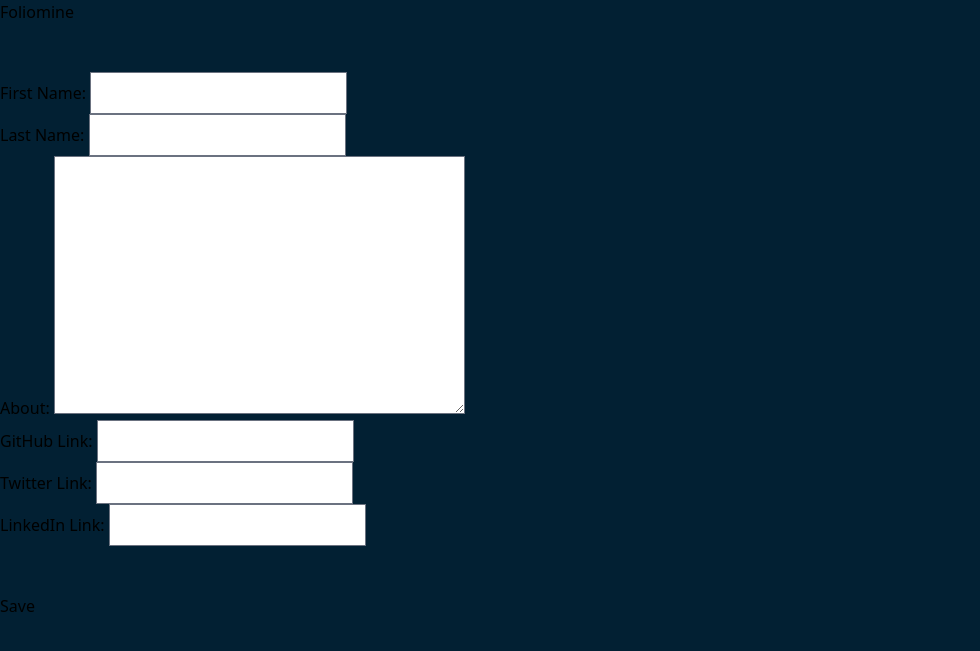
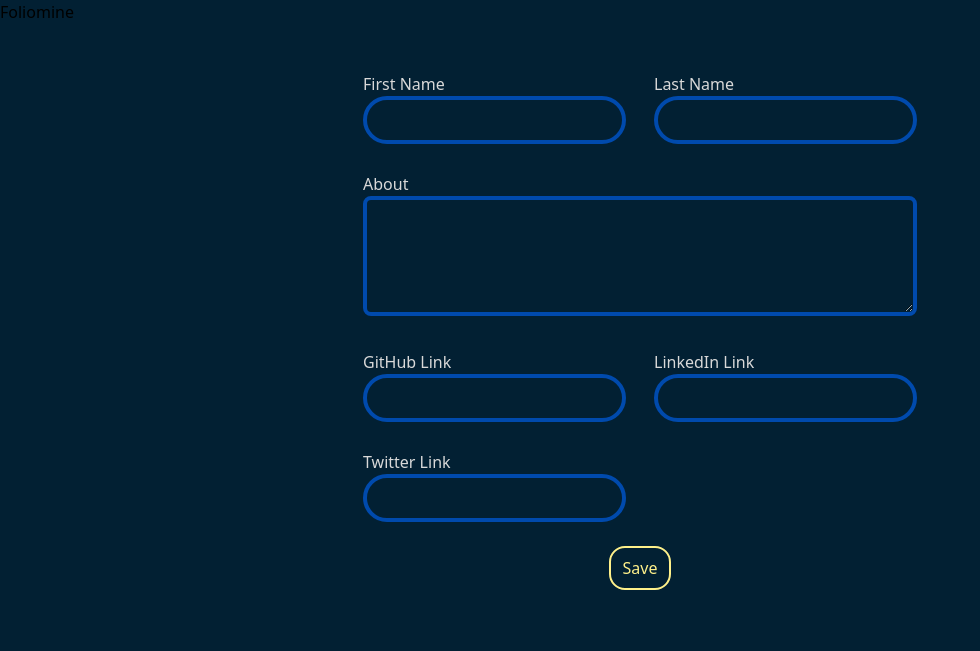
Before and after one commit to MaharshiPedu/foliomine, a Django app: page /create_profile in a window 1280 px wide. Shown: the top 651 px of the page, without its empty margins (0-980 px from the left). Run offline with Django 4.2, Linux system fonts and the light colour scheme; the visitor is signed in with stand-in values (Sample User, id 1); parts of the project's set-up code (start-up, migrations or seed data) failed here and were passed over; some libraries are stand-ins or nearby versions.

Commit message:
new profile creation without profile picture completed

```diff
--- a/mysite/foliomine/forms.py
+++ b/mysite/foliomine/forms.py
@@ -7,4 +7,4 @@ class CreateProfileForm(forms.ModelForm):
     class Meta:
         model = Profile
         fields = ('first_name', 'last_name', 'about', 'github_link', 'twitter_link', 'linkedin_link')
-        labels = {'first_name':'First Name:', 'last_name':'Last Name:', 'about':'About:', 'github_link':'GitHub Link:', 'twitter_link':'Twitter Link:', 'linkedin_link':'LinkedIn Link:'}
+        labels = {'first_name':'First Name', 'last_name':'Last Name', 'about':'About', 'github_link':'GitHub Link', 'twitter_link':'Twitter Link', 'linkedin_link':'LinkedIn Link'}
--- a/mysite/foliomine/templates/foliomine/create_profile.html
+++ b/mysite/foliomine/templates/foliomine/create_profile.html
@@ -1,16 +1,48 @@
 {% extends 'foliomine/base.html' %}
 
 {% block content %}
-    <form action="{% url 'create_profile' %}" method="post">
+    <div class="flex justify-center">
+        <form action="{% url 'create_profile' %}" method="post">
 
-        {% csrf_token %}
-        <div>
-            {% for field in form %}
-                <p><span>{{field.label}} </span>{{field}}</p>
-            {% endfor %}
-        </div>
+            {% csrf_token %}
+            <div class="grid grid-cols-2 gap-7">
+                <div>
+                    <label for="first_name" class="text-label_white">{{form.first_name.label}}</label>
+                    <br class="mb-2">
+                    <input type="text" name="first_name" class="rounded-3xl border-4 border-[#004aad] bg-website_blue text-label_white">
+                </div>
+                <div>
+                    <label for="first_name" class="text-label_white">{{form.last_name.label}}</label>
+                    <br class="mb-2">
+                    <input type="text" name="last_name" class="rounded-3xl border-4 border-[#004aad] bg-website_blue text-label_white">
+                </div>
+                <div class="col-span-2">
+                    <label for="about" class="text-label_white">{{form.about.label}}</label>
+                    <br class="mb-2">
+                    <textarea type="text" name="about" rows="4" class="w-full rounded-lg border-4 border-[#004aad] bg-website_blue text-label_white"></textarea>
+                </div>
+                <div>
+                    <label for="github_link" class="text-label_white">{{form.github_link.label}}</label>
+                    <br class="mb-2">
+                    <input type="text" name="github_link" class="rounded-3xl border-4 border-[#004aad] bg-website_blue text-label_white">
+                </div>
+                <div>
+                    <label for="linkedin_link" class="text-label_white">{{form.linkedin_link.label}}</label>
+                    <br class="mb-2">
+                    <input type="text" name="linkedin_link" class="rounded-3xl border-4 border-[#004aad] bg-website_blue text-label_white">
+                </div>
+                <div>
+                    <label for="twitter_link" class="text-label_white">{{form.twitter_link.label}}</label>
+                    <br class="mb-2">
+                    <input type="text" name="twitter_link" class="rounded-3xl border-4 border-[#004aad] bg-website_blue text-label_white">
+                </div>
 
-        <br><br>
-        <button><input type="submit" value="Save"></button>
-    </form>
+            </div>
+            <br>
+            <div class="flex justify-center">
+                <button type="submit" class=" border-2 rounded-2xl border-yellow-200 text-yellow-200"><p class="ml-3 mr-3 mt-2 mb-2">Save</p></button>
+            </div>
+
+        </form>
+    </div>
 {% endblock %}
--- a/mysite/frontend/static/css/dist/styles.css
+++ b/mysite/frontend/static/css/dist/styles.css
@@ -717,6 +717,10 @@ select {
   position: static;
 }
 
+.col-span-2 {
+  grid-column: span 2 / span 2;
+}
+
 .m-auto {
   margin: auto;
 }
@@ -724,14 +728,6 @@ select {
 .mx-auto {
   margin-left: auto;
   margin-right: auto;
-}
-
-.mt-9 {
-  margin-top: 2.25rem;
-}
-
-.mt-6 {
-  margin-top: 1.5rem;
 }
 
 .mb-2 {
@@ -750,12 +746,24 @@ select {
   margin-top: 0.5rem;
 }
 
+.mt-9 {
+  margin-top: 2.25rem;
+}
+
+.mt-6 {
+  margin-top: 1.5rem;
+}
+
 .block {
   display: block;
 }
 
 .flex {
   display: flex;
+}
+
+.grid {
+  display: grid;
 }
 
 .h-screen {
@@ -770,12 +778,20 @@ select {
   height: 34rem;
 }
 
+.w-full {
+  width: 100%;
+}
+
 .w-96 {
   width: 24rem;
 }
 
 .w-\[28rem\] {
   width: 28rem;
+}
+
+.grid-cols-2 {
+  grid-template-columns: repeat(2, minmax(0, 1fr));
 }
 
 .flex-col {
@@ -790,8 +806,16 @@ select {
   justify-content: center;
 }
 
+.gap-7 {
+  gap: 1.75rem;
+}
+
 .rounded-3xl {
   border-radius: 1.5rem;
+}
+
+.rounded-lg {
+  border-radius: 0.5rem;
 }
 
 .rounded-2xl {
@@ -858,11 +882,6 @@ select {
   letter-spacing: 0em;
 }
 
-.text-\[\#ffde59\] {
-  --tw-text-opacity: 1;
-  color: rgb(255 222 89 / var(--tw-text-opacity));
-}
-
 .text-label_white {
   --tw-text-opacity: 1;
   color: rgb(217 217 217 / var(--tw-text-opacity));
@@ -871,6 +890,11 @@ select {
 .text-yellow-200 {
   --tw-text-opacity: 1;
   color: rgb(254 240 138 / var(--tw-text-opacity));
+}
+
+.text-\[\#ffde59\] {
+  --tw-text-opacity: 1;
+  color: rgb(255 222 89 / var(--tw-text-opacity));
 }
 
 .shadow-\[9px_9px_0_rgb\(22\2c 22\2c 22\)\] {
@@ -883,3 +907,9 @@ select {
   --tw-bg-opacity: 1;
   background-color: rgb(254 240 138 / var(--tw-bg-opacity));
 }
+
+@media (min-width: 640px) {
+  .sm\:grid-cols-1 {
+    grid-template-columns: repeat(1, minmax(0, 1fr));
+  }
+}
```
Also changed, not shown: mysite/members/templates/registration/register.html (+4 -4 lines), mysite/foliomine/templates/foliomine/base.html (line endings or trailing spaces).
